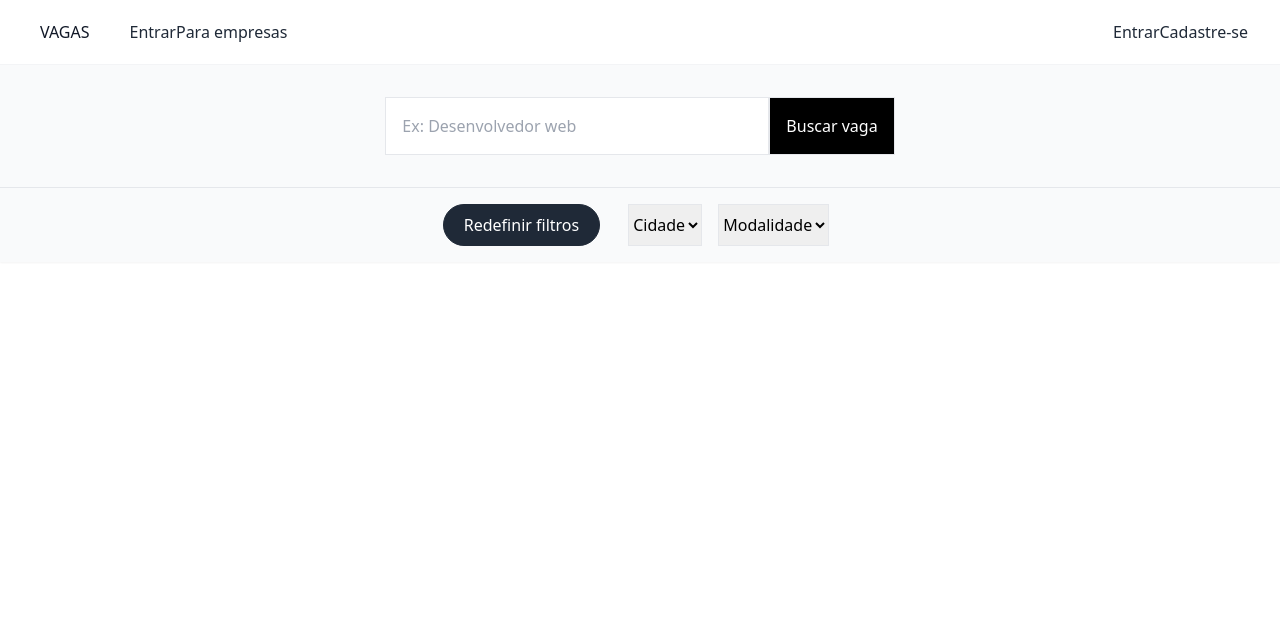
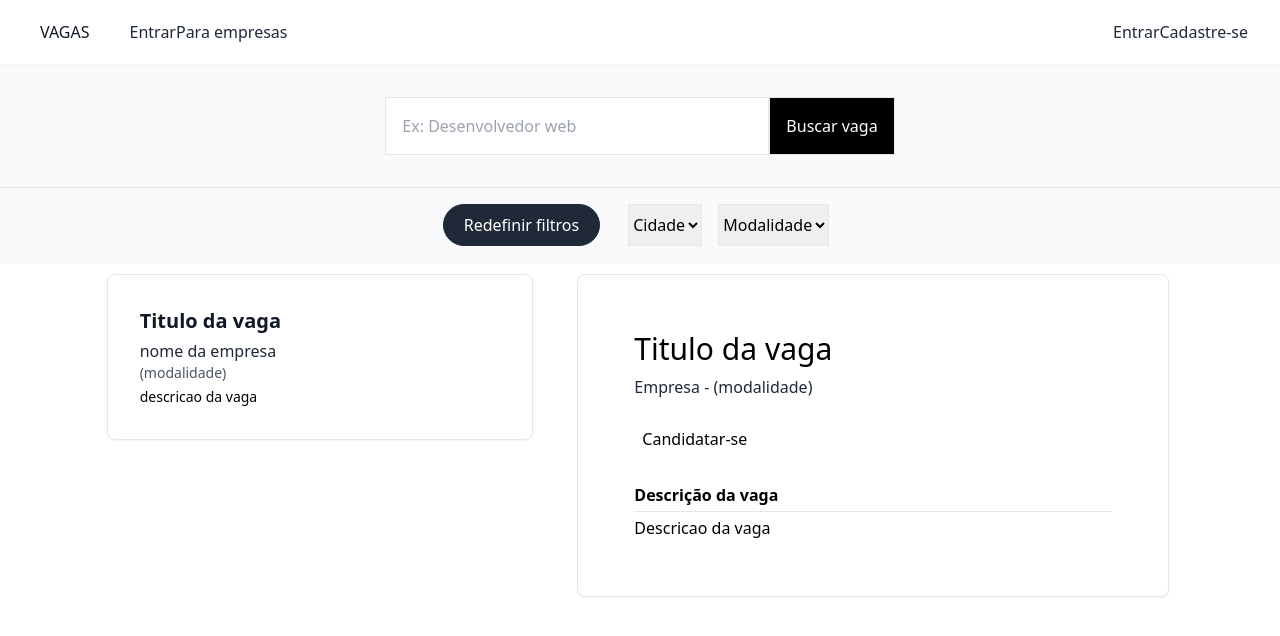
Before and after one commit to henricosta/projeto-java-poo-frontend, a Nuxt app: page / in a window 1280 px wide. Shown: the top 636 px of the page. Built offline with nearby package versions, Linux system fonts and the light colour scheme.

Commit message:
add vagas to index layout

```diff
--- a/pages/index.vue
+++ b/pages/index.vue
@@ -9,5 +9,11 @@
         <div>
             <FormSearchVaga />
         </div>
+        <div class="flex justify-center">
+            <CardVaga class="w-1/3"/>
+            <div class="w-1/2">
+                <PageVaga />
+            </div>
+        </div>
     </div>
 </template>
```
